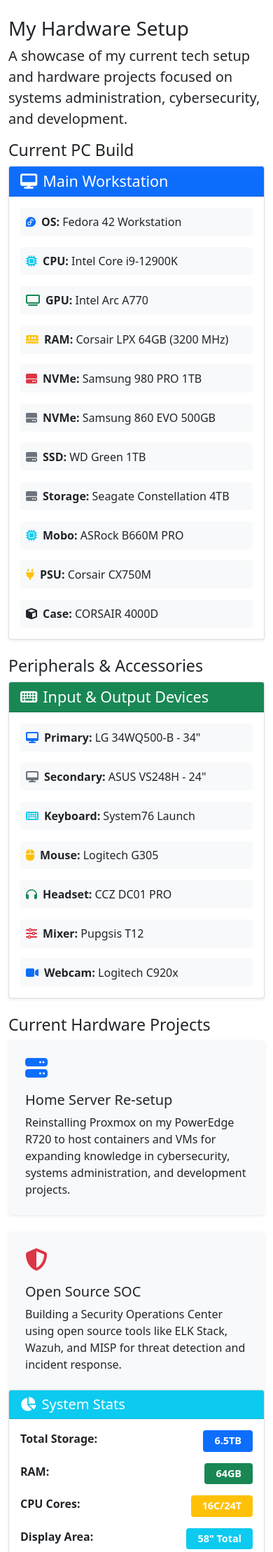
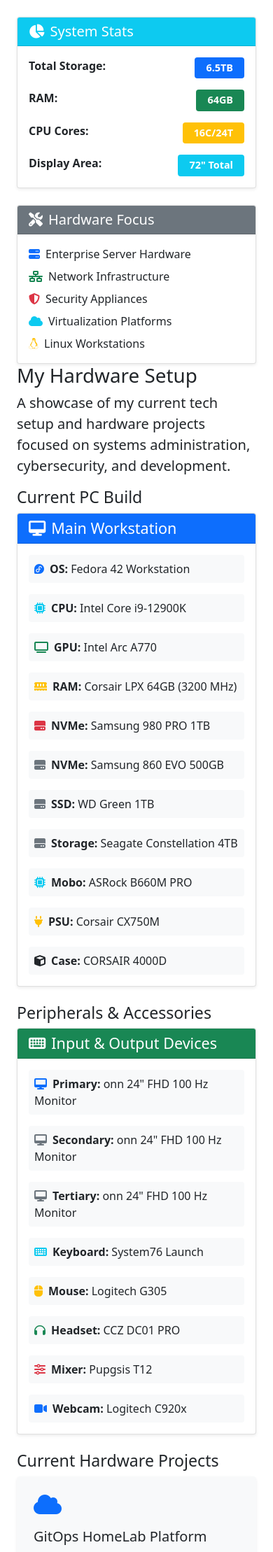
Before and after one commit to blakeridgway/personal_site, a Flask app: page /hardware in a window 390 px wide. Shown: the part 56-2274 px from the top of the page at 70% size. Run offline with Flask 3, Linux system fonts and the light colour scheme; data comes from the database, SQL or seed files in the repository.

Commit message:
hardware: switch to container + responsive 8/4 layout; keep sidebar on right; update peripherals to 24" 100 Hz (incl. tertiary); refocus projects on SRE/DevOps; update Display Area to 72"

```diff
--- a/templates/hardware.html
+++ b/templates/hardware.html
@@ -3,71 +3,110 @@
 {% block title %}Hardware - Blake Ridgway{% endblock %}
 
 {% block content %}
+<div class="container">
   <div class="row">
-    <div class="col-md-8">
+    <div class="col-12 col-lg-8 order-2 order-lg-1">
       <h1>My Hardware Setup</h1>
-        <p class="lead">A showcase of my current tech setup and hardware projects focused on systems administration, cybersecurity, and development.</p>
+      <p class="lead">
+        A showcase of my current tech setup and hardware projects focused on
+        systems administration, cybersecurity, and development.
+      </p>
 
       <h3>Current PC Build</h3>
       <div class="card mb-4 shadow-sm">
         <div class="card-header bg-primary text-white">
-                <h4 class="mb-0"><i class="fas fa-desktop me-2"></i>Main Workstation</h4>
+          <h4 class="mb-0">
+            <i class="fas fa-desktop me-2"></i>Main Workstation
+          </h4>
         </div>
         <div class="card-body">
           <div class="row g-3">
             <div class="col-md-6">
               <div class="spec-item p-2 bg-light rounded">
-                            <strong><i class="fab fa-fedora text-primary me-2"></i>OS:</strong> Fedora 42 Workstation
+                <strong
+                  ><i class="fab fa-fedora text-primary me-2"></i>OS:</strong
+                >
+                Fedora 42 Workstation
               </div>
             </div>
             <div class="col-md-6">
               <div class="spec-item p-2 bg-light rounded">
-                            <strong><i class="fas fa-microchip text-info me-2"></i>CPU:</strong> Intel Core i9-12900K
+                <strong
+                  ><i class="fas fa-microchip text-info me-2"></i>CPU:</strong
+                >
+                Intel Core i9-12900K
               </div>
             </div>
             <div class="col-md-6">
               <div class="spec-item p-2 bg-light rounded">
-                            <strong><i class="fas fa-tv text-success me-2"></i>GPU:</strong> Intel Arc A770
+                <strong
+                  ><i class="fas fa-tv text-success me-2"></i>GPU:</strong
+                >
+                Intel Arc A770
               </div>
             </div>
             <div class="col-md-6">
               <div class="spec-item p-2 bg-light rounded">
-                            <strong><i class="fas fa-memory text-warning me-2"></i>RAM:</strong> Corsair LPX 64GB (3200 MHz)
+                <strong
+                  ><i class="fas fa-memory text-warning me-2"></i>RAM:</strong
+                >
+                Corsair LPX 64GB (3200 MHz)
               </div>
             </div>
             <div class="col-md-6">
               <div class="spec-item p-2 bg-light rounded">
-                            <strong><i class="fas fa-hdd text-danger me-2"></i>NVMe:</strong> Samsung 980 PRO 1TB
+                <strong
+                  ><i class="fas fa-hdd text-danger me-2"></i>NVMe:</strong
+                >
+                Samsung 980 PRO 1TB
               </div>
             </div>
             <div class="col-md-6">
               <div class="spec-item p-2 bg-light rounded">
-                            <strong><i class="fas fa-hdd text-secondary me-2"></i>NVMe:</strong> Samsung 860 EVO 500GB
+                <strong
+                  ><i class="fas fa-hdd text-secondary me-2"></i>NVMe:</strong
+                >
+                Samsung 860 EVO 500GB
               </div>
             </div>
             <div class="col-md-6">
               <div class="spec-item p-2 bg-light rounded">
-                            <strong><i class="fas fa-hdd text-secondary me-2"></i>SSD:</strong> WD Green 1TB
+                <strong
+                  ><i class="fas fa-hdd text-secondary me-2"></i>SSD:</strong
+                >
+                WD Green 1TB
               </div>
             </div>
             <div class="col-md-6">
               <div class="spec-item p-2 bg-light rounded">
-                            <strong><i class="fas fa-hdd text-secondary me-2"></i>Storage:</strong> Seagate Constellation 4TB
+                <strong
+                  ><i class="fas fa-hdd text-secondary me-2"></i>Storage:</strong
+                >
+                Seagate Constellation 4TB
               </div>
             </div>
             <div class="col-md-6">
               <div class="spec-item p-2 bg-light rounded">
-                            <strong><i class="fas fa-microchip text-info me-2"></i>Mobo:</strong> ASRock B660M PRO
+                <strong
+                  ><i class="fas fa-microchip text-info me-2"></i>Mobo:</strong
+                >
+                ASRock B660M PRO
               </div>
             </div>
             <div class="col-md-6">
               <div class="spec-item p-2 bg-light rounded">
-                            <strong><i class="fas fa-plug text-warning me-2"></i>PSU:</strong> Corsair CX750M
+                <strong
+                  ><i class="fas fa-plug text-warning me-2"></i>PSU:</strong
+                >
+                Corsair CX750M
               </div>
             </div>
             <div class="col-md-6">
               <div class="spec-item p-2 bg-light rounded">
-                            <strong><i class="fas fa-cube text-dark me-2"></i>Case:</strong> CORSAIR 4000D
+                <strong
+                  ><i class="fas fa-cube text-dark me-2"></i>Case:</strong
+                >
+                CORSAIR 4000D
               </div>
             </div>
           </div>
@@ -77,43 +116,77 @@
       <h3>Peripherals & Accessories</h3>
       <div class="card mb-4 shadow-sm">
         <div class="card-header bg-success text-white">
-                <h4 class="mb-0"><i class="fas fa-keyboard me-2"></i>Input & Output Devices</h4>
+          <h4 class="mb-0">
+            <i class="fas fa-keyboard me-2"></i>Input & Output Devices
+          </h4>
         </div>
         <div class="card-body">
           <div class="row g-3">
             <div class="col-md-6">
               <div class="spec-item p-2 bg-light rounded">
-                            <strong><i class="fas fa-desktop text-primary me-2"></i>Primary:</strong> LG 34WQ500-B - 34"
+                <strong
+                  ><i class="fas fa-desktop text-primary me-2"></i>Primary:</strong
+                >
+                onn 24" FHD 100 Hz Monitor
               </div>
             </div>
             <div class="col-md-6">
               <div class="spec-item p-2 bg-light rounded">
-                            <strong><i class="fas fa-desktop text-secondary me-2"></i>Secondary:</strong> ASUS VS248H - 24"
+                <strong
+                  ><i class="fas fa-desktop text-secondary me-2"></i
+                  >Secondary:</strong
+                >
+                onn 24" FHD 100 Hz Monitor
               </div>
             </div>
             <div class="col-md-6">
               <div class="spec-item p-2 bg-light rounded">
-                            <strong><i class="fas fa-keyboard text-info me-2"></i>Keyboard:</strong> System76 Launch
+                <strong
+                  ><i class="fas fa-desktop text-secondary me-2"></i
+                  >Tertiary:</strong
+                >
+                onn 24" FHD 100 Hz Monitor
               </div>
             </div>
             <div class="col-md-6">
               <div class="spec-item p-2 bg-light rounded">
-                            <strong><i class="fas fa-mouse text-warning me-2"></i>Mouse:</strong> Logitech G305
+                <strong
+                  ><i class="fas fa-keyboard text-info me-2"></i>Keyboard:</strong
+                >
+                System76 Launch
               </div>
             </div>
             <div class="col-md-6">
               <div class="spec-item p-2 bg-light rounded">
-                            <strong><i class="fas fa-headphones text-success me-2"></i>Headset:</strong> CCZ DC01 PRO
+                <strong
+                  ><i class="fas fa-mouse text-warning me-2"></i>Mouse:</strong
+                >
+                Logitech G305
               </div>
             </div>
             <div class="col-md-6">
               <div class="spec-item p-2 bg-light rounded">
-                            <strong><i class="fas fa-sliders-h text-danger me-2"></i>Mixer:</strong> Pupgsis T12
+                <strong
+                  ><i class="fas fa-headphones text-success me-2"></i
+                  >Headset:</strong
+                >
+                CCZ DC01 PRO
               </div>
             </div>
             <div class="col-md-6">
               <div class="spec-item p-2 bg-light rounded">
-                            <strong><i class="fas fa-video text-primary me-2"></i>Webcam:</strong> Logitech C920x
+                <strong
+                  ><i class="fas fa-sliders-h text-danger me-2"></i>Mixer:</strong
+                >
+                Pupgsis T12
+              </div>
+            </div>
+            <div class="col-md-6">
+              <div class="spec-item p-2 bg-light rounded">
+                <strong
+                  ><i class="fas fa-video text-primary me-2"></i>Webcam:</strong
+                >
+                Logitech C920x
               </div>
             </div>
           </div>
@@ -125,34 +198,72 @@
         <div class="col-md-6">
           <div class="skill-card p-4 bg-light rounded-3 shadow-sm h-100">
             <div class="project-icon mb-3">
-                        <i class="fas fa-server fa-2x text-primary"></i>
+              <i class="fas fa-cloud fa-2x text-primary"></i>
             </div>
-                    <h5>Home Server Re-setup</h5>
+            <h5>GitOps HomeLab Platform</h5>
             <p class="mb-0">
-                        Reinstalling Proxmox on my PowerEdge R720 to host containers and VMs for expanding
-                        knowledge in cybersecurity, systems administration, and development projects.
+              Building a Kubernetes-based home lab with GitOps (Argo CD/Flux) to
+              manage cluster state, app deployments, and policy-as-code
+              (OPA/Gatekeeper). All infra declared via Terraform and Ansible,
+              with CI/CD pipelines validating plans, policies, and security
+              scans before deploy.
             </p>
           </div>
         </div>
+
         <div class="col-md-6">
           <div class="skill-card p-4 bg-light rounded-3 shadow-sm h-100">
             <div class="project-icon mb-3">
-                        <i class="fas fa-shield-alt fa-2x text-danger"></i>
+              <i class="fas fa-clipboard-check fa-2x text-success"></i>
             </div>
-                    <h5>Open Source SOC</h5>
+            <h5>Reliability & Chaos Engineering</h5>
             <p class="mb-0">
-                        Building a Security Operations Center using open source tools like ELK Stack,
-                        Wazuh, and MISP for threat detection and incident response.
+              Implementing SLOs/SLIs and error budgets with synthetic checks and
+              real-user metrics. Running controlled fault injection (network
+              latency, pod/node failure) using LitmusChaos/Chaos Mesh to
+              validate resilience, autoscaling, and graceful degradation paths.
+            </p>
+          </div>
+        </div>
+
+        <div class="col-md-6">
+          <div class="skill-card p-4 bg-light rounded-3 shadow-sm h-100">
+            <div class="project-icon mb-3">
+              <i class="fas fa-network-wired fa-2x text-info"></i>
+            </div>
+            <h5>Policy-Driven Network Automation</h5>
+            <p class="mb-0">
+              Designing cloud/hybrid network topologies with IaC (Terraform) and
+              policy-as-code (OPA/Conftest) for NSGs, firewalls, and routing.
+              Automated compliance checks in CI, geo-blocking updates, and drift
+              detection with pull-request enforced changes.
+            </p>
+          </div>
+        </div>
+
+        <div class="col-md-6">
+          <div class="skill-card p-4 bg-light rounded-3 shadow-sm h-100">
+            <div class="project-icon mb-3">
+              <i class="fas fa-chart-line fa-2x text-warning"></i>
+            </div>
+            <h5>Observability Stack & Cost Ops</h5>
+            <p class="mb-0">
+              Standing up Prometheus/Grafana/Loki/Tempo with OpenTelemetry for
+              metrics, logs, and traces mapped to services and SLOs. Integrating
+              alert routing and runbooks to reduce MTTR, plus export + dashboards
+              for Azure/AWS cost, rightsizing, and efficiency KPIs.
             </p>
           </div>
         </div>
       </div>
     </div>
 
-    <div class="col-md-4">
+    <div class="col-12 col-lg-4 order-1 order-lg-2">
       <div class="card mb-4 shadow-sm">
         <div class="card-header bg-info text-white">
-                <h5 class="mb-0"><i class="fas fa-chart-pie me-2"></i>System Stats</h5>
+          <h5 class="mb-0">
+            <i class="fas fa-chart-pie me-2"></i>System Stats
+          </h5>
         </div>
         <div class="card-body">
           <div class="stat-item mb-3">
@@ -173,10 +284,10 @@
               <span class="badge bg-warning">16C/24T</span>
             </div>
           </div>
-                <div class="stat-item mb-3">
+          <div class="stat-item mb-0">
             <div class="d-flex justify-content-between">
               <span><strong>Display Area:</strong></span>
-                        <span class="badge bg-info">58" Total</span>
+              <span class="badge bg-info">72" Total</span>
             </div>
           </div>
         </div>
@@ -184,18 +295,35 @@
 
       <div class="card shadow-sm">
         <div class="card-header bg-secondary text-white">
-                <h5 class="mb-0"><i class="fas fa-tools me-2"></i>Hardware Focus</h5>
+          <h5 class="mb-0">
+            <i class="fas fa-tools me-2"></i>Hardware Focus
+          </h5>
         </div>
         <div class="card-body">
-                <ul class="list-unstyled">
-                    <li class="mb-2"><i class="fas fa-server text-primary me-2"></i>Enterprise Server Hardware</li>
-                    <li class="mb-2"><i class="fas fa-network-wired text-success me-2"></i>Network Infrastructure</li>
-                    <li class="mb-2"><i class="fas fa-shield-alt text-danger me-2"></i>Security Appliances</li>
-                    <li class="mb-2"><i class="fas fa-cloud text-info me-2"></i>Virtualization Platforms</li>
-                    <li class="mb-2"><i class="fab fa-linux text-warning me-2"></i>Linux Workstations</li>
+          <ul class="list-unstyled mb-0">
+            <li class="mb-2">
+              <i class="fas fa-server text-primary me-2"></i>Enterprise Server
+              Hardware
+            </li>
+            <li class="mb-2">
+              <i class="fas fa-network-wired text-success me-2"></i>Network
+              Infrastructure
+            </li>
+            <li class="mb-2">
+              <i class="fas fa-shield-alt text-danger me-2"></i>Security
+              Appliances
+            </li>
+            <li class="mb-2">
+              <i class="fas fa-cloud text-info me-2"></i>Virtualization
+              Platforms
+            </li>
+            <li class="mb-0">
+              <i class="fab fa-linux text-warning me-2"></i>Linux Workstations
+            </li>
           </ul>
         </div>
       </div>
     </div>
   </div>
+</div>
 {% endblock %}
```
Lines whose indentation alone changed are shown as unchanged.
